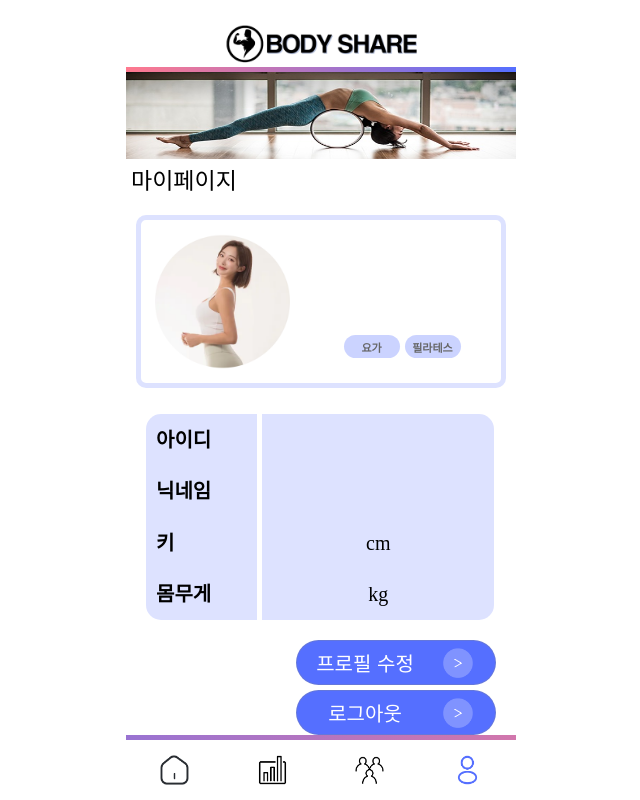
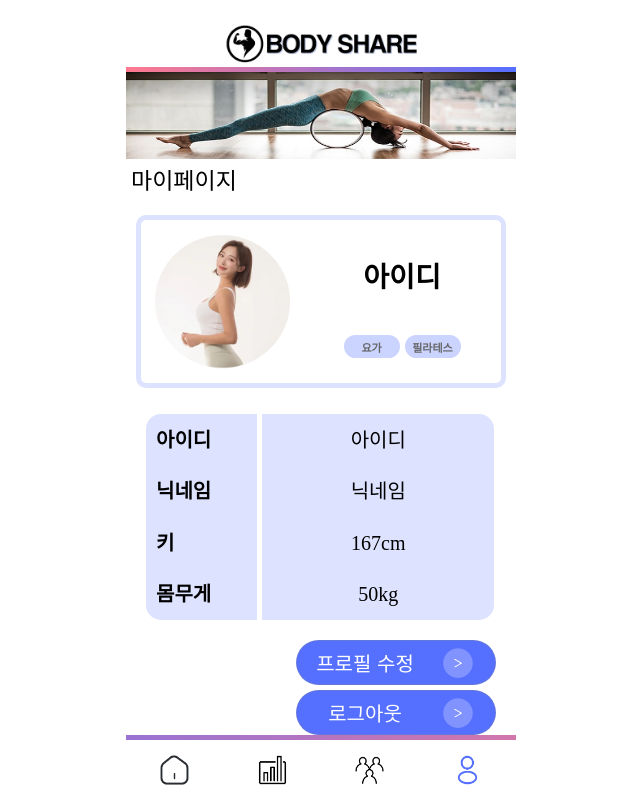
Before and after one commit to UNILION/BodyShare, a React (Create React App) app in the folder BodyShare-app/: page /mypage in a window 1280 px wide. Shown: the whole page, without its empty margins (319-959 px from the left). Built offline with nearby package versions, Linux system fonts and the light colour scheme.

Commit message:
feat: 마이페이지 파일 props로 하드코딩

```diff
--- a/BodyShare-app/src/pages/mypage/mypage/MyPage.js
+++ b/BodyShare-app/src/pages/mypage/mypage/MyPage.js
@@ -25,12 +25,27 @@ const Buttons = styled.ul`
 
 const MyPage = function () {
   const navigate = useNavigate();
+
+  const profileInfo = {
+    id: "아이디",
+    nickname: "닉네임",
+    height: "167",
+    weight: "50"
+  };
+
   return (
     <>
       <Banner src={bannerPic} />
       <Title>마이페이지</Title>
-      <Icon />
-      <InfoCard />
+      <Icon
+        id={profileInfo.id}
+      />
+      <InfoCard
+        id={profileInfo.id}
+        nickname={profileInfo.nickname}
+        height={profileInfo.height}
+        weight={profileInfo.weight}
+      />
       <Buttons>
         <Button
           name="프로필 수정"
```
